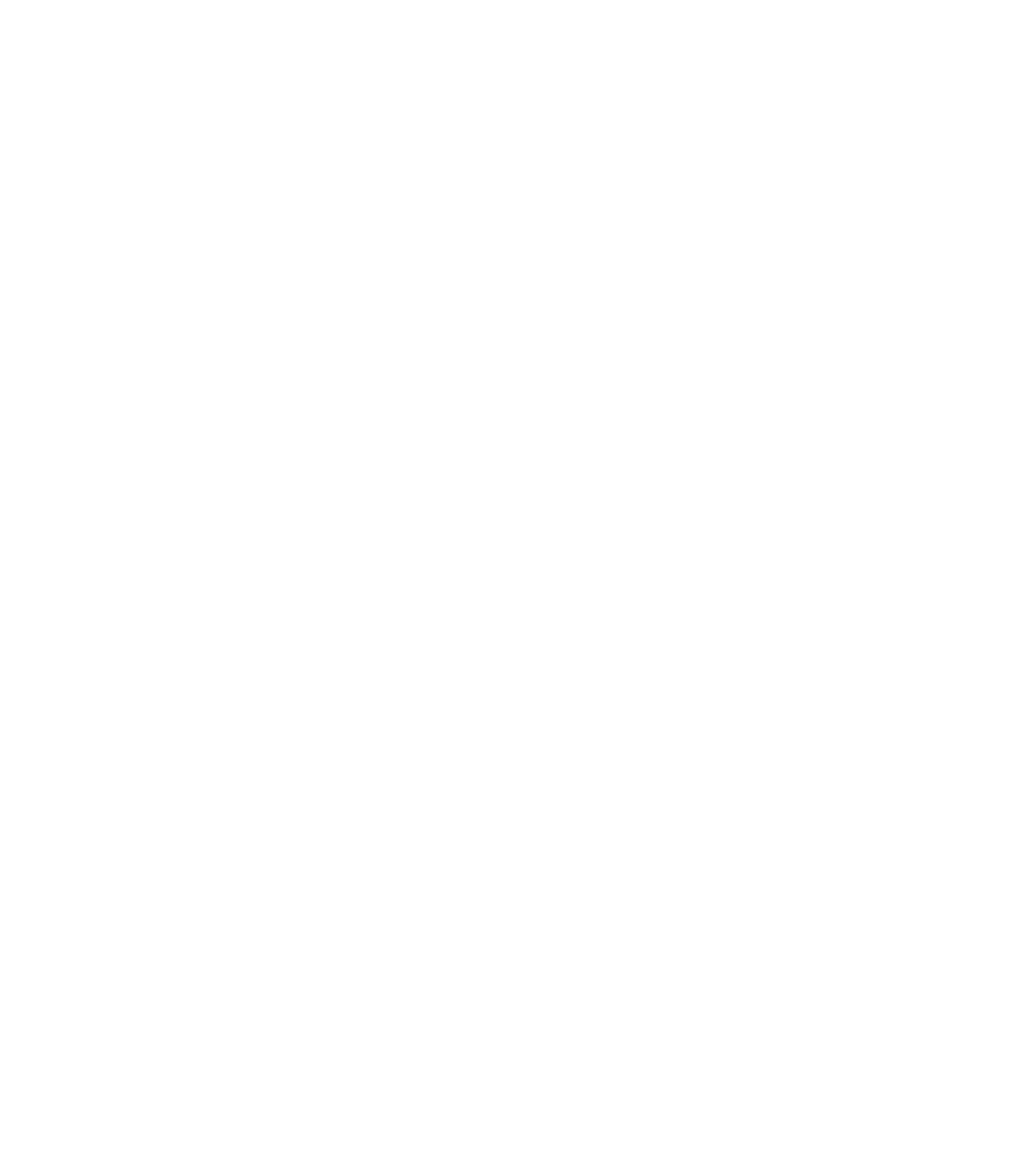
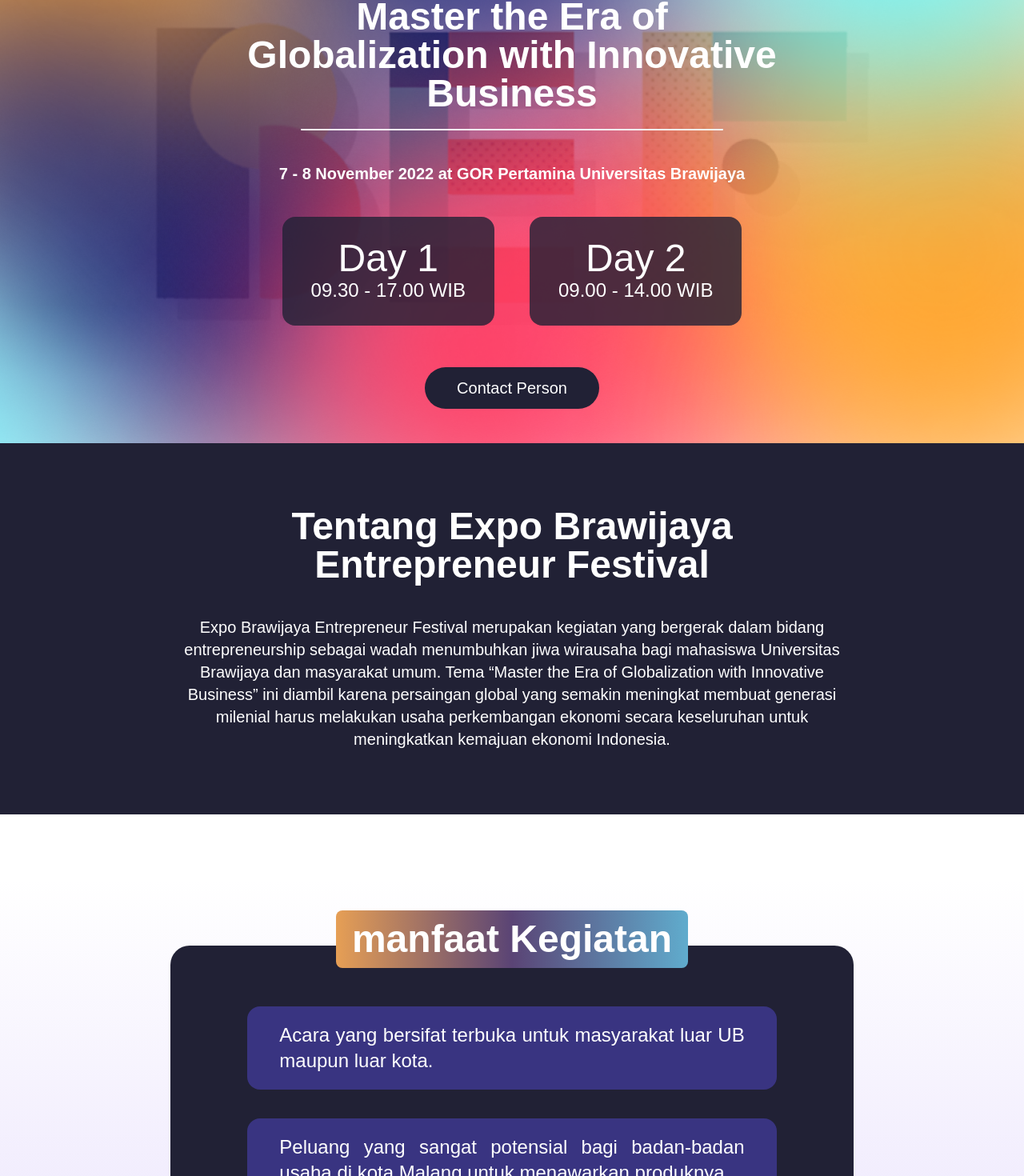
Before and after one commit to alirafli/bef-2022, a React (Create React App) app: page /Expo in a window 1280 px wide. Shown: the part 195-1665 px from the top of the page at 80% size. Before the commit the page ends 800 px from the top, so only its background shows below. Built offline with nearby package versions, Linux system fonts and the light colour scheme.

Commit message:
feat: add expor page

```diff
--- /dev/null
+++ b/src/pages/Expo/Section/sectionTwo.jsx
@@ -0,0 +1,49 @@
+import React from "react";
+import { Text } from "../../../components";
+
+const sectionTwo = () => {
+  const data = [
+    {
+      content:
+        "Acara yang bersifat terbuka untuk masyarakat luar UB maupun luar kota.",
+    },
+    {
+      content:
+        "Peluang yang sangat potensial bagi badan-badan usaha di kota Malang untuk menawarkan produknya.",
+    },
+    {
+      content:
+        "Menghubungkan wirausahawan dari segala bidang supaya tercipta ekosistem bisnis yang baik dan saling mendukung di kota malang.",
+    },
+  ];
+  return (
+    <div className="mt-10">
+      <div className="bg-gradient-to-r from-[#E69F55] via-[#5A4475] to-[#60ACCD] w-fit px-5 py-3 rounded-lg mx-auto -mb-7 relative z-10 text-center">
+        <Text
+          variant="h1"
+          weight="semiBold"
+          color="white"
+          className="text-white"
+        >
+          manfaat Kegiatan
+        </Text>
+      </div>
+      <div className="bg-secondary mx-auto w-11/12 sm:w-10/12 md:w-8/12 rounded-3xl px-5 md:px-10 lg:px-24 py-10">
+        {data.map((data, key) => {
+          return (
+            <div
+              className="bg-[#393481] rounded-2xl px-10 py-5 w-full my-9"
+              key={key}
+            >
+              <Text color="white" className="text-white text-justify">
+                {data.content}
+              </Text>
+            </div>
+          );
+        })}
+      </div>
+    </div>
+  );
+};
+
+export default sectionTwo;
--- a/src/pages/Expo/index.jsx
+++ b/src/pages/Expo/index.jsx
@@ -1,9 +1,76 @@
-import React from 'react'
+import React from "react";
+import SectionTwo from "./Section/sectionTwo";
+import { Text, Button, MedPart } from "../../components";
+import { Helmet } from "react-helmet-async";
 
 const Expo = () => {
+  const data = [
+    { day: "Day 1", time: "09.30 - 17.00 WIB" },
+    { day: "Day 2", time: "09.00 - 14.00 WIB" },
+  ];
   return (
-    <div>Expo</div>
-  )
-}
+    <div className="pt-16">
+      <Helmet>
+        <title>BEF | Expo</title>
+      </Helmet>
+      <div className="bg-bef-bg  lg:h-[685px] bg-no-repeat bg-cover bg-center text-center pt-32 pb-20 px-5 lg:px-72">
+        <Text variant="h1" weight="bold" color="white" className="text-white">
+          Master the Era of Globalization with Innovative Business
+        </Text>
+        <hr className="w-9/12 mx-auto h-0.5	 rounded bg-white my-5" />
+        <Text
+          variant="p2"
+          color="white"
+          className="text-white my-10"
+          weight="semiBold"
+        >
+          7 - 8 November 2022 at GOR Pertamina Universitas Brawijaya
+        </Text>
+        <div>
+          <div className="grid grid-cols-1 sm:grid-cols-2 gap-4 md:gap-11 mx-auto w-fit my-10">
+            {data.map((data, key) => {
+              return (
+                <div
+                  className="bg-secondary/80 rounded-2xl flex flex-col justify-center items-center px-9 py-7"
+                  key={key}
+                >
+                  <Text variant="h1" color="white" className="text-white">
+                    {data.day}
+                  </Text>
+                  <Text variant="p1" color="white" className="text-white">
+                    {data.time}
+                  </Text>
+                </div>
+              );
+            })}
+          </div>
+        </div>
+        <div>
+          <Button>Contact Person</Button>
+        </div>
+      </div>
+      <div className="bg-secondary text-center py-20 px-5 md:px-52 mb-20">
+        <Text
+          variant="h1"
+          weight="bold"
+          color="white"
+          className="text-white mb-10"
+        >
+          Tentang Expo Brawijaya Entrepreneur Festival
+        </Text>
+        <Text variant="p2" color="white" className="text-white">
+          Expo Brawijaya Entrepreneur Festival merupakan kegiatan yang bergerak
+          dalam bidang entrepreneurship sebagai wadah menumbuhkan jiwa wirausaha
+          bagi mahasiswa Universitas Brawijaya dan masyarakat umum. Tema “Master
+          the Era of Globalization with Innovative Business” ini diambil karena
+          persaingan global yang semakin meningkat membuat generasi milenial
+          harus melakukan usaha perkembangan ekonomi secara keseluruhan untuk
+          meningkatkan kemajuan ekonomi Indonesia.
+        </Text>
+      </div>
+      <MedPart content={<SectionTwo/>}/>
+    </div>
+  );
+};
 
-export default Expo
+export default Expo;
```
